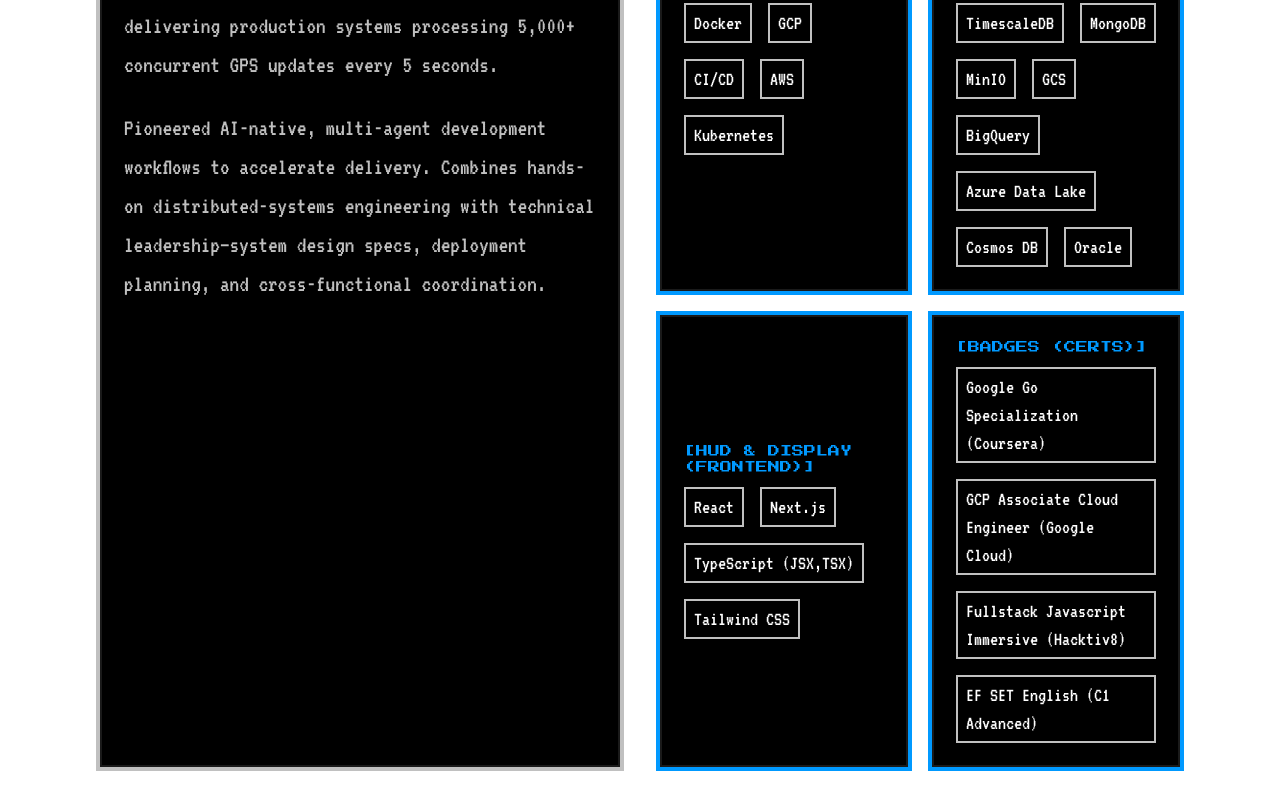
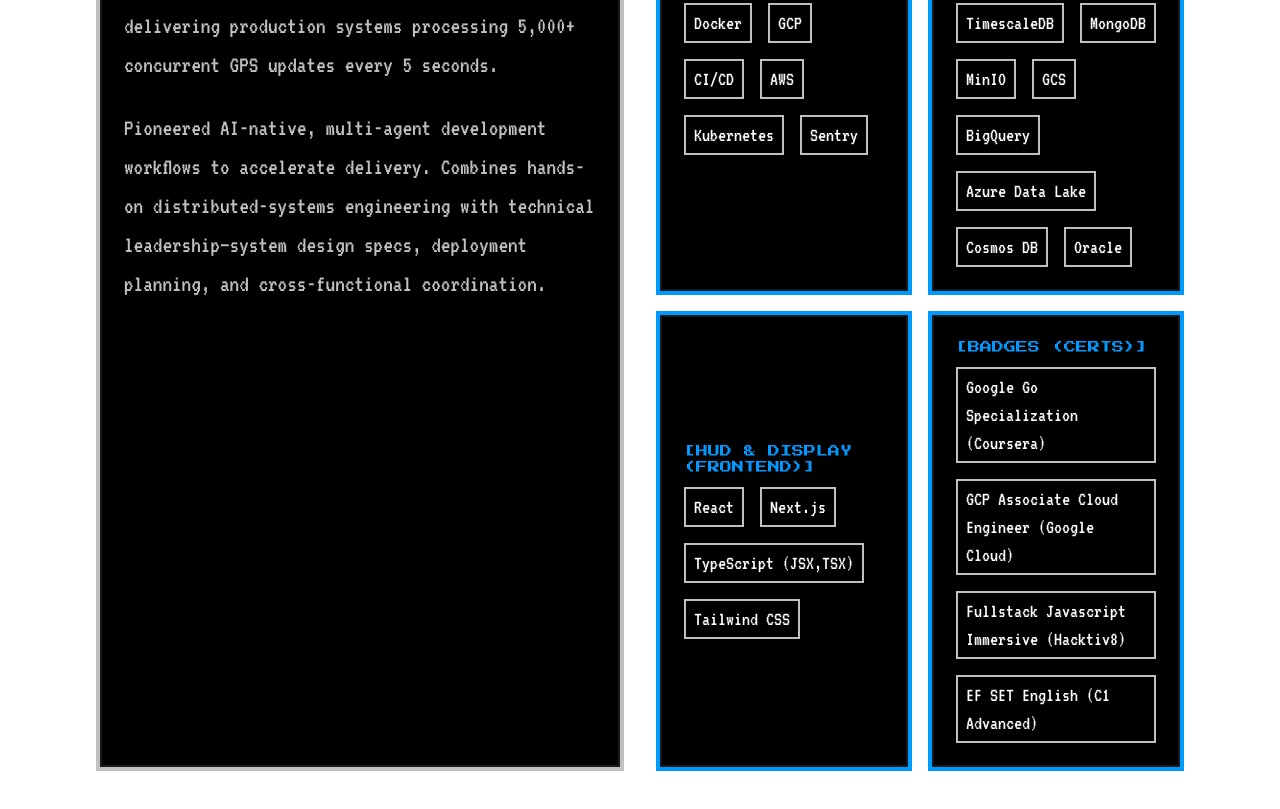
Before and after one commit to vinutama/vinporto, a React (Vite) app: page / in a window 1280 px wide. Shown: the part 1701-2510 px from the top of the page. Built offline with nearby package versions, Linux system fonts and the light colour scheme.

Commit message:
update about and experience

```diff
--- a/src/app/components/sections/About.tsx
+++ b/src/app/components/sections/About.tsx
@@ -5,7 +5,7 @@
   const skills = [
     { category: "WEAPONS (TECH)", items: ["Go (Gin, GORM)", "Python (Flask, Celery)", "Node.js (Express, NestJS)", "TypeScript", "SQL", "NoSQL"] },
     { category: "BLUEPRINTS (ARCH & COMMS)", items: ["Microservices", "Event-Driven", "gRPC", "REST APIs", "TDD", "RBAC", "Apache Kafka", "Websocket", "Eclipse Mosquitto"] },
-    { category: "WORLD MAP (INFRA)", items: ["Docker", "GCP", "CI/CD", "AWS", "Kubernetes"] },
+    { category: "WORLD MAP (INFRA)", items: ["Docker", "GCP", "CI/CD", "AWS", "Kubernetes", "Sentry"] },
     { category: "MANA VAULT (DATA)", items: ["RabbitMQ", "Redis", "Airflow", "PostgreSQL", "TimescaleDB", "MongoDB", "MinIO", "GCS", "BigQuery", "Azure Data Lake", "Cosmos DB", "Oracle"] },
     { category: "HUD & DISPLAY (FRONTEND)", items: ["React", "Next.js", "TypeScript (JSX,TSX)", "Tailwind CSS"] },
     { category: "BADGES (CERTS)", items: ["Google Go Specialization (Coursera)", "GCP Associate Cloud Engineer (Google Cloud)", "Fullstack Javascript Immersive (Hacktiv8)", "EF SET English (C1 Advanced)"] },
```
